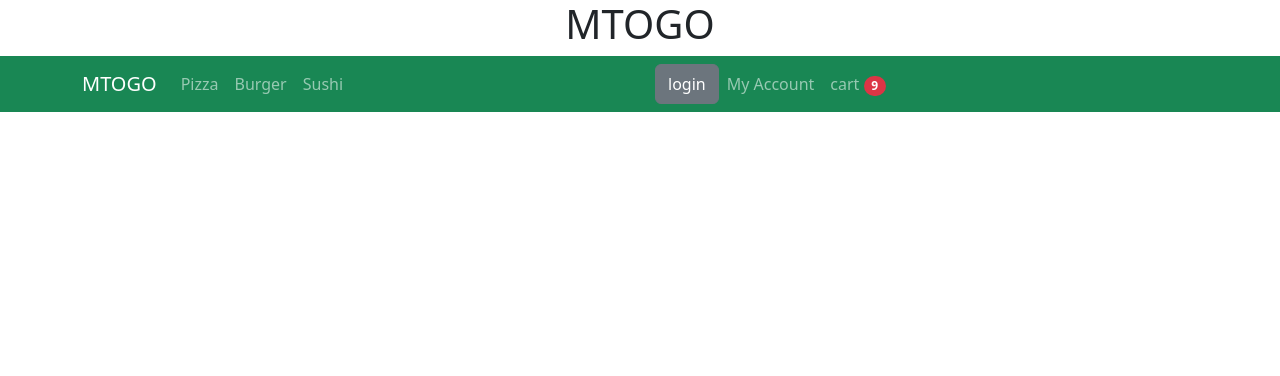
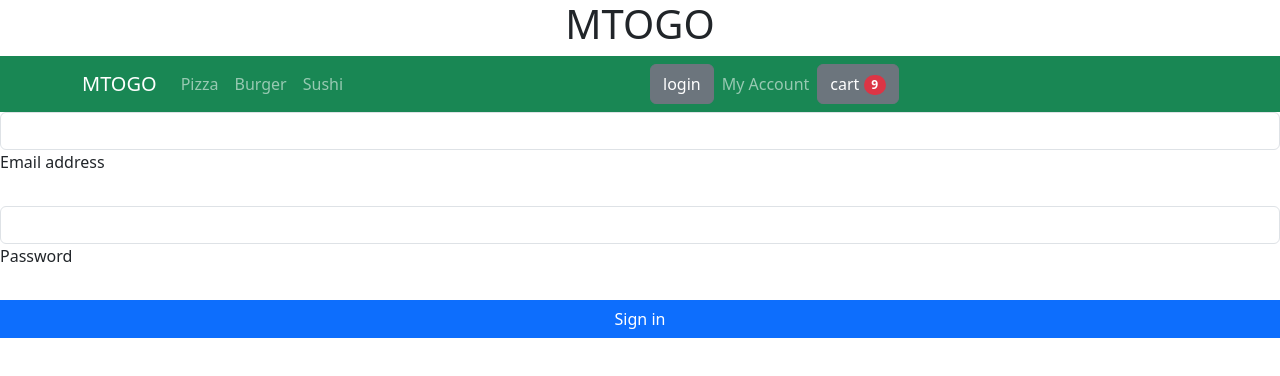
Before and after one commit to noInPuts/camel_service, a React (Create React App) app in the folder webpage_spa/: page /Admin_login in a window 1280 px wide. Shown: the top 376 px of the page. Built offline with nearby package versions, Linux system fonts and the light colour scheme.

Commit message:
Sider sat op

```diff
--- a/webpage_spa/src/App.tsx
+++ b/webpage_spa/src/App.tsx
@@ -3,6 +3,10 @@ import FrontPage from './pages/frontpage'
 import NavBar from './components/navbar'
 import CreateUser from './pages/create_user'
 import RestaurantMenu from './pages/Resturant_menu'
+import CartPage from './pages/cart'
+import AdminLoginPage from './pages/Admin_login'
+import ResturantLoginPage from './pages/Resturant_login'
+import AccountPage from './pages/Account'
 
 export default function App() {
   return (
@@ -12,6 +16,11 @@ export default function App() {
         <Route path="/" element={<FrontPage />} />
         <Route path="/create_user" element={<CreateUser />} />
         <Route path="/Resturant_menu" element={<RestaurantMenu/>} />
+        <Route path="/cart" element={<CartPage/>} />
+        <Route path="/account" element={<AccountPage/>} />
+        <Route path="/Admin_login" element={<AdminLoginPage/>} />
+
+        <Route path='/Resurant_login' element={<ResturantLoginPage/>} />
       </Routes>
     </>
   )
--- a/webpage_spa/src/components/navbar.tsx
+++ b/webpage_spa/src/components/navbar.tsx
@@ -13,12 +13,12 @@ export default function NavBar() {
 
     return (
         <>
-        <div className="jumbotron">
-        <div className="container text-center">
-          <h1>MTOGO</h1>
-        </div>
-      </div>
-            <Navbar expand="lg" bg="success" data-bs-theme="dark">
+            <div className="jumbotron">
+                <div className="container text-center">
+                    <h1>MTOGO</h1>
+                </div>
+            </div>
+            <Navbar expand="lg" bg="success" data-bs-theme="dark" className="navbar">
                 <Container>
                     <Navbar.Brand href="/">MTOGO</Navbar.Brand>
                     <Navbar.Toggle aria-controls="menu-navbar" />
@@ -64,10 +64,53 @@ export default function NavBar() {
                                 </OverlayTrigger>
                             ))}
                             <Nav.Link href="#">My Account</Nav.Link>
-                            <Nav.Link href="#">cart <Badge pill bg="danger">9</Badge></Nav.Link>
 
 
+                            {['bottom'].map((placement) => (
+                                <OverlayTrigger
+                                    trigger="click"
+                                    key={placement}
+                                    placement={'bottom'}
+                                    overlay={
+                                        <Popover id={`popover-positioned-${placement}`}>
+                                            <Popover.Header as="h3">{`cart`}</Popover.Header>
+                                            <Popover.Body>
+                                                <div className="col-md-4">
+                                                    <div className="card mb-4">
 
+                                                        <div className="card-body">
+                                                            <ul className="list-group list-group-flush">
+                                                                <li
+                                                                    className="list-group-item d-flex justify-content-between align-items-center border-0 px-0 pb-0">
+                                                                    Products
+                                                                    <span>$53.98</span>
+                                                                </li>
+                                                                <li className="list-group-item d-flex justify-content-between align-items-center px-0">
+                                                                    Shipping
+                                                                    <span>Gratis</span>
+                                                                </li>
+                                                                <li
+                                                                    className="list-group-item d-flex justify-content-between align-items-center border-0 px-0 mb-3">
+                                                                    <div>
+                                                                        <strong>Total amount</strong>
+                                                                        <strong>
+                                                                            <p className="mb-0">(including VAT)</p>
+                                                                        </strong>
+                                                                    </div>
+                                                                    <span><strong>$53.98</strong></span>
+                                                                </li>
+                                                            </ul>
+
+                                                            <button type="button" className="btn btn-primary btn-lg btn-block">
+                                                                Go to checkout
+                                                            </button></div></div></div>
+                                            </Popover.Body>
+                                        </Popover>
+                                    }
+                                >
+                                    <Button variant="secondary">cart <Badge pill bg="danger">9</Badge></Button>
+                                </OverlayTrigger>
+                            ))}
 
 
 
--- /dev/null
+++ b/webpage_spa/src/pages/Account.tsx
@@ -0,0 +1,29 @@
+import Container from "react-bootstrap/Container"
+import Button from "react-bootstrap/Button"
+import Badge from "react-bootstrap/Badge"
+import Form from 'react-bootstrap/Form';
+export default function ResturantLoginPage() {
+    return (
+        <>
+            <form>
+  <div className="form-outline mb-4">
+    <input type="email" id="formUserName" className="form-control" />
+    <label className="form-label" >Username</label>
+  </div>
+
+  <div className="form-outline mb-4">
+    <input type="password" id="formPassWord" className="form-control" />
+    <label className="form-label">Password</label>
+  </div>
+
+  <div className="row mb-4">
+
+
+  <button type="button" className="btn btn-primary btn-block mb-4">Sign in</button>
+
+  </div>
+</form>
+
+        </>
+    );
+}
--- /dev/null
+++ b/webpage_spa/src/pages/Admin_login.tsx
@@ -0,0 +1,29 @@
+import Container from "react-bootstrap/Container"
+import Button from "react-bootstrap/Button"
+import Badge from "react-bootstrap/Badge"
+import Form from 'react-bootstrap/Form';
+export default function AdminLoginPage() {
+    return (
+        <>
+            <form>
+  <div className="form-outline mb-4">
+    <input type="email" id="form2Example1" className="form-control" />
+    <label className="form-label" >Email address</label>
+  </div>
+
+  <div className="form-outline mb-4">
+    <input type="password" id="form2Example2" className="form-control" />
+    <label className="form-label">Password</label>
+  </div>
+
+  <div className="row mb-4">
+
+
+  <button type="button" className="btn btn-primary btn-block mb-4">Sign in</button>
+
+  </div>
+</form>
+
+        </>
+    );
+}
--- /dev/null
+++ b/webpage_spa/src/pages/Resturant_login.tsx
@@ -0,0 +1,29 @@
+import Container from "react-bootstrap/Container"
+import Button from "react-bootstrap/Button"
+import Badge from "react-bootstrap/Badge"
+import Form from 'react-bootstrap/Form';
+export default function ResturantLoginPage() {
+    return (
+        <>
+            <form>
+  <div className="form-outline mb-4">
+    <input type="email" id="formUserName" className="form-control" />
+    <label className="form-label" >Username</label>
+  </div>
+
+  <div className="form-outline mb-4">
+    <input type="password" id="formPassWord" className="form-control" />
+    <label className="form-label">Password</label>
+  </div>
+
+  <div className="row mb-4">
+
+
+  <button type="button" className="btn btn-primary btn-block mb-4">Sign in</button>
+
+  </div>
+</form>
+
+        </>
+    );
+}
--- /dev/null
+++ b/webpage_spa/src/pages/cart.tsx
@@ -0,0 +1,12 @@
+import Container from "react-bootstrap/Container"
+import Button from "react-bootstrap/Button"
+import Badge from "react-bootstrap/Badge"
+export default function CartPage() {
+    return (
+        <>
+            <Container>
+
+            </Container >
+        </>
+    );
+}
```
